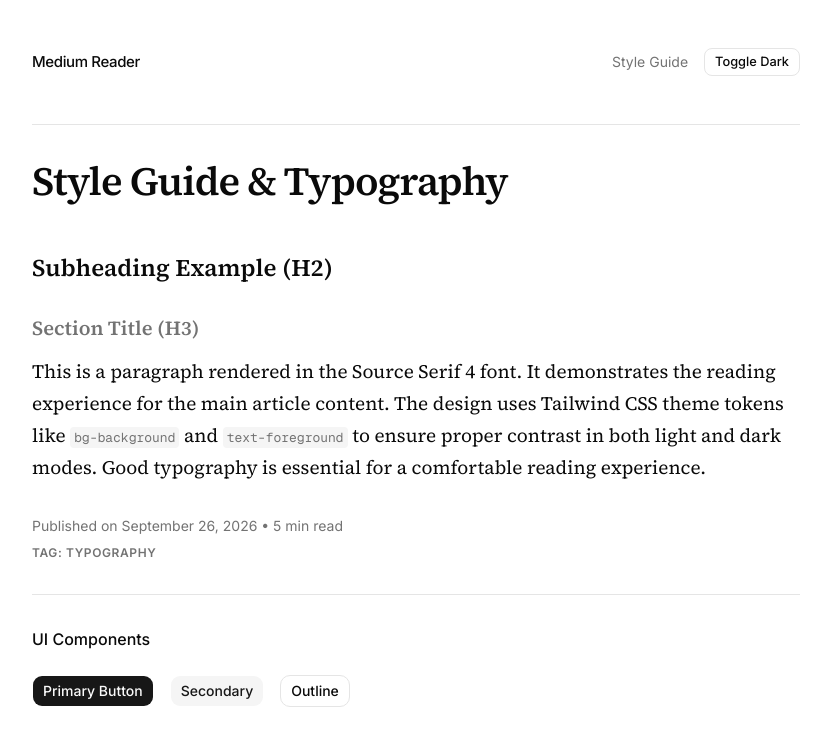
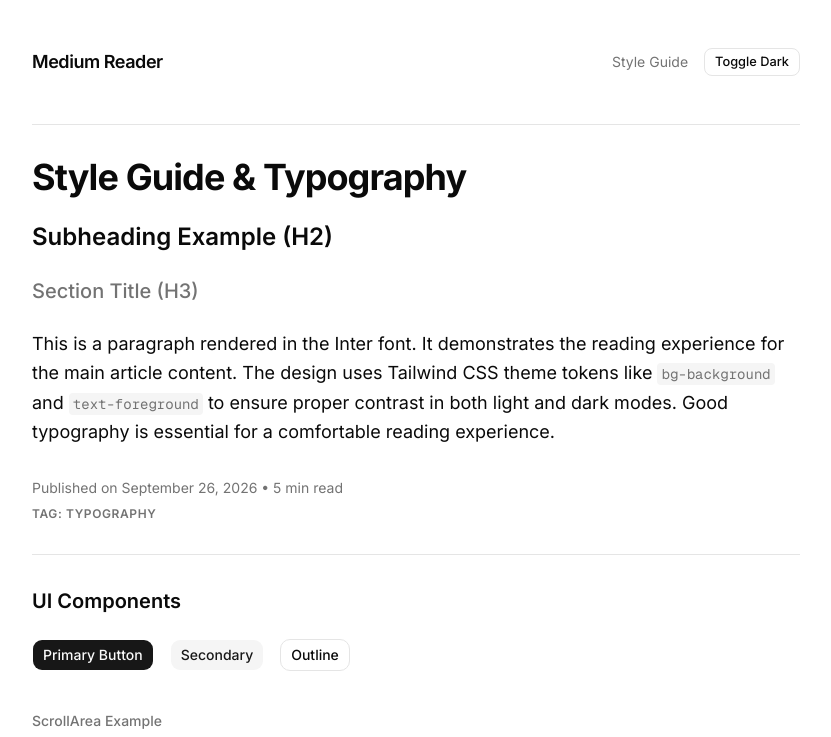
Before and after one commit to richmondsogo/medium-reader, a Next.js app: page /style-guide in a window 1280 px wide. Shown: the top 737 px of the page, without its empty margins (224-1055 px from the left). Built offline with nearby package versions, Linux system fonts and the light colour scheme.

Commit message:
refactor: remove serif font, single-typeface system

```diff
--- a/src/app/globals.css
+++ b/src/app/globals.css
@@ -8,7 +8,6 @@
   --color-background: var(--background);
   --color-foreground: var(--foreground);
   --font-sans: var(--font-inter);
-  --font-serif: var(--font-source-serif-4);
   --font-mono: var(--font-geist-mono);
   --font-heading: var(--font-inter);
   --color-sidebar-ring: var(--sidebar-ring);
--- a/src/app/layout.tsx
+++ b/src/app/layout.tsx
@@ -1,15 +1,9 @@
 import type { Metadata } from "next";
-import { Inter, Source_Serif_4, Geist_Mono } from "next/font/google";
+import { Inter, Geist_Mono } from "next/font/google";
 import "./globals.css";
 
 const inter = Inter({
   variable: "--font-inter",
-  subsets: ["latin"],
-  display: "swap",
-});
-
-const sourceSerif4 = Source_Serif_4({
-  variable: "--font-source-serif-4",
   subsets: ["latin"],
   display: "swap",
 });
@@ -29,7 +23,7 @@ export default function RootLayout({ children }: LayoutProps<"/">) {
   return (
     <html
       lang="en"
-      className={`${inter.variable} ${sourceSerif4.variable} ${geistMono.variable} h-full antialiased`}
+      className={`${inter.variable} ${geistMono.variable} h-full antialiased`}
     >
       <body className="min-h-full flex flex-col">{children}</body>
     </html>
--- a/src/app/style-guide/page.tsx
+++ b/src/app/style-guide/page.tsx
@@ -1,29 +1,13 @@
 "use client";
 
 import { useTheme } from "next-themes";
-import { Inter, Source_Serif_4 } from "next/font/google";
+import { Inter } from "next/font/google";
 import { Button } from "@/components/ui/button";
 import { Separator } from "@/components/ui/separator";
 import { ScrollArea } from "@/components/ui/scroll-area";
 import { useEffect, useState } from "react";
-import {
-  ArticleTitle,
-  ArticleHeading2,
-  ArticleHeading3,
-  ArticleBody,
-  ListItemTitle,
-  Meta,
-  SectionLabel,
-  UiLabel,
-  UiLabelSmall,
-  InlineCode,
-} from "@/components/ui/typography";
 
 const inter = Inter({ subsets: ["latin"], variable: "--font-inter" });
-const sourceSerif4 = Source_Serif_4({
-  subsets: ["latin"],
-  variable: "--font-source-serif-4",
-});
 
 export default function StyleGuidePage() {
   const { theme, setTheme } = useTheme();
@@ -37,18 +21,18 @@ export default function StyleGuidePage() {
 
   return (
     <div
-      className={`min-h-screen bg-background text-foreground p-8 ${inter.variable} ${sourceSerif4.variable}`}
+      className={`min-h-screen bg-background text-foreground p-8 ${inter.variable}`}
     >
       <div className="max-w-3xl mx-auto space-y-8">
         {/* Nav-style row */}
         <nav
           className={`${inter.className} flex items-center justify-between py-4`}
         >
-          <SectionLabel className="tracking-tight">
+          <div className="font-semibold text-lg tracking-tight">
             Medium Reader
-          </SectionLabel>
+          </div>
           <div className="flex items-center space-x-4">
-            <UiLabel className="text-muted-foreground">Style Guide</UiLabel>
+            <span className="text-sm text-muted-foreground">Style Guide</span>
             {mounted && (
               <Button
                 variant="outline"
@@ -65,47 +49,47 @@ export default function StyleGuidePage() {
         <Separator className="bg-border" />
 
         {/* Headings and Paragraph */}
-        <div className={`${sourceSerif4.className} space-y-6`}>
-          <ArticleTitle className="text-foreground">
+        <div className="space-y-6">
+          <h1 className="text-4xl font-bold tracking-tight text-foreground">
             Style Guide & Typography
-          </ArticleTitle>
-          <ArticleHeading2 className="text-foreground">
+          </h1>
+          <h2 className="text-2xl font-semibold text-foreground">
             Subheading Example (H2)
-          </ArticleHeading2>
-          <ArticleHeading3 className="text-muted-foreground">
+          </h2>
+          <h3 className="text-xl font-medium text-muted-foreground">
             Section Title (H3)
-          </ArticleHeading3>
-          <ArticleBody className="text-foreground">
-            This is a paragraph rendered in the Source Serif 4 font. It
+          </h3>
+          <p className="text-lg leading-relaxed text-foreground">
+            This is a paragraph rendered in the Inter font. It
             demonstrates the reading experience for the main article content.
             The design uses Tailwind CSS theme tokens like{" "}
-            <InlineCode>
+            <code className="text-sm bg-muted text-muted-foreground px-1 py-0.5 rounded">
               bg-background
-            </InlineCode>{" "}
+            </code>{" "}
             and{" "}
-            <InlineCode>
+            <code className="text-sm bg-muted text-muted-foreground px-1 py-0.5 rounded">
               text-foreground
-            </InlineCode>{" "}
+            </code>{" "}
             to ensure proper contrast in both light and dark modes. Good
             typography is essential for a comfortable reading experience.
-          </ArticleBody>
+          </p>
         </div>
 
         {/* Small UI text & Metadata */}
         <div className={`${inter.className} space-y-2`}>
-          <Meta as="div">
+          <div className="text-sm text-muted-foreground">
             Published on September 26, 2026 • 5 min read
-          </Meta>
-          <UiLabelSmall as="div" className="text-muted-foreground uppercase tracking-wider">
+          </div>
+          <div className="text-xs text-muted-foreground uppercase tracking-wider font-semibold">
             Tag: Typography
-          </UiLabelSmall>
+          </div>
         </div>
 
         <Separator className="bg-border" />
 
         {/* UI Components */}
         <div className={`${inter.className} space-y-6`}>
-          <ListItemTitle as="h2">UI Components</ListItemTitle>
+          <h2 className="text-xl font-semibold">UI Components</h2>
           <div className="flex space-x-4">
             <Button className="focus-visible:ring-2 focus-visible:ring-ring focus-visible:ring-offset-2">
               Primary Button
@@ -125,16 +109,16 @@ export default function StyleGuidePage() {
           </div>
 
           <div className="pt-4">
-            <SectionLabel as="h3" className="text-muted-foreground mb-2 block">
+            <h3 className="text-sm font-medium text-muted-foreground mb-2">
               ScrollArea Example
-            </SectionLabel>
+            </h3>
             <ScrollArea className="h-40 w-full rounded-md border border-border p-4 focus-visible:ring-2 focus-visible:ring-ring focus-visible:ring-offset-2">
               <div className="space-y-4">
                 {[1, 2, 3, 4, 5, 6, 7].map((i) => (
-                  <UiLabel key={i} as="div" className="text-foreground">
+                  <div key={i} className="text-sm text-foreground">
                     Scrollable content item {i} demonstrating the ScrollArea
                     component.
-                  </UiLabel>
+                  </div>
                 ))}
               </div>
             </ScrollArea>
--- a/src/components/ui/typography.tsx
+++ b/src/components/ui/typography.tsx
@@ -7,10 +7,10 @@ export const typographyVariants = cva(
   {
     variants: {
       variant: {
-        "article-title": "font-serif text-[32px] md:text-[40px] leading-[1.2] font-semibold tracking-tight",
-        "article-heading-2": "font-serif text-[24px] font-semibold mt-12 mb-4 leading-tight",
-        "article-heading-3": "font-serif text-[20px] font-semibold mt-8 mb-3 leading-snug",
-        "article-body": "font-serif text-[19px] leading-[1.7] [&_p]:mb-6",
+        "article-title": "text-[32px] md:text-[40px] leading-[1.2] font-semibold tracking-tight",
+        "article-heading-2": "text-[24px] font-semibold mt-12 mb-4 leading-tight",
+        "article-heading-3": "text-[20px] font-semibold mt-8 mb-3 leading-snug",
+        "article-body": "text-[19px] leading-[1.7] [&_p]:mb-6",
         "list-item-title": "font-sans text-[16px] leading-[24px] font-medium",
         "list-item-title-selected": "font-sans text-[16px] leading-[24px] font-semibold",
         "meta": "font-sans text-[14px] leading-[20px] font-normal text-muted-foreground",
@@ -18,7 +18,7 @@ export const typographyVariants = cva(
         "ui-label": "font-sans text-sm",
         "ui-label-small": "font-sans text-[12px] font-semibold",
         "inline-code": "font-mono text-[13px] text-muted-foreground bg-muted px-1 py-0.5 rounded",
-        "article-blockquote": "border-l-2 border-border pl-5 italic text-muted-foreground my-8 text-[19px] leading-[1.7] font-serif",
+        "article-blockquote": "border-l-2 border-border pl-5 italic text-muted-foreground my-8 text-[19px] leading-[1.7]",
       }
     }
   }
```
Also changed, not shown: 1 other file (tests, documents, lock files or other folders).
